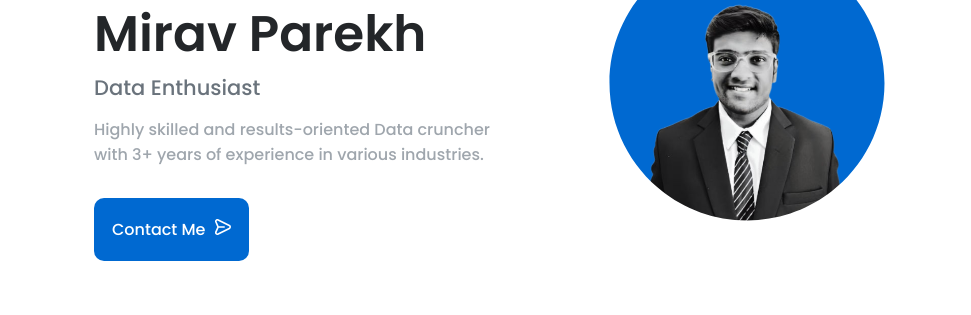
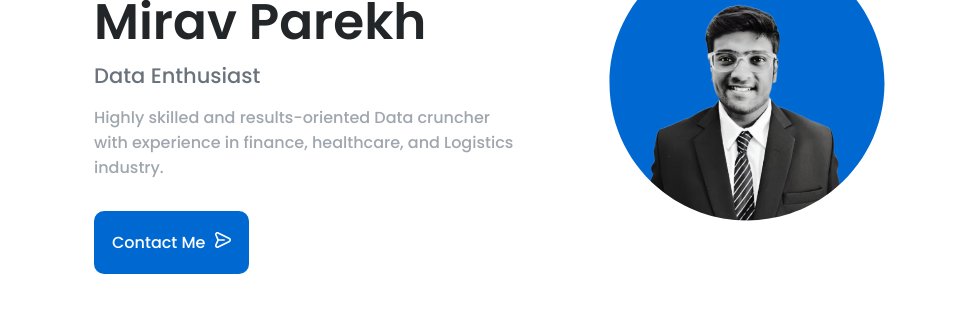
Before and after one commit to miravparekh/mi, a plain HTML site: page index.html in a window 1280 px wide. Shown: the part 318-633 px from the top of the page, 190-1161 px from the left. Drawn offline with nearby package versions, Linux system fonts and the light colour scheme; a script that the page names is missing.

Commit message:
Update index.html

```diff
--- a/index.html
+++ b/index.html
@@ -167,7 +167,7 @@
             <h2 class="home-title">Hi, I am</h2>
             <h1 class="home-title">Mirav Parekh</h1>
             <span class="subtitle">Data Enthusiast</span>
-            <p class="text">Highly skilled and results-oriented Data cruncher with 3+ years of experience in various industries.</p>
+            <p class="text">Highly skilled and results-oriented Data cruncher with experience in finance, healthcare, and Logistics industry.</p>
             <a href="#contact" class="calltoaction">
                Contact Me
                <svg width="16" height="16" viewBox="0 0 16 16" fill="none" xmlns="http://www.w3.org/2000/svg">
```
